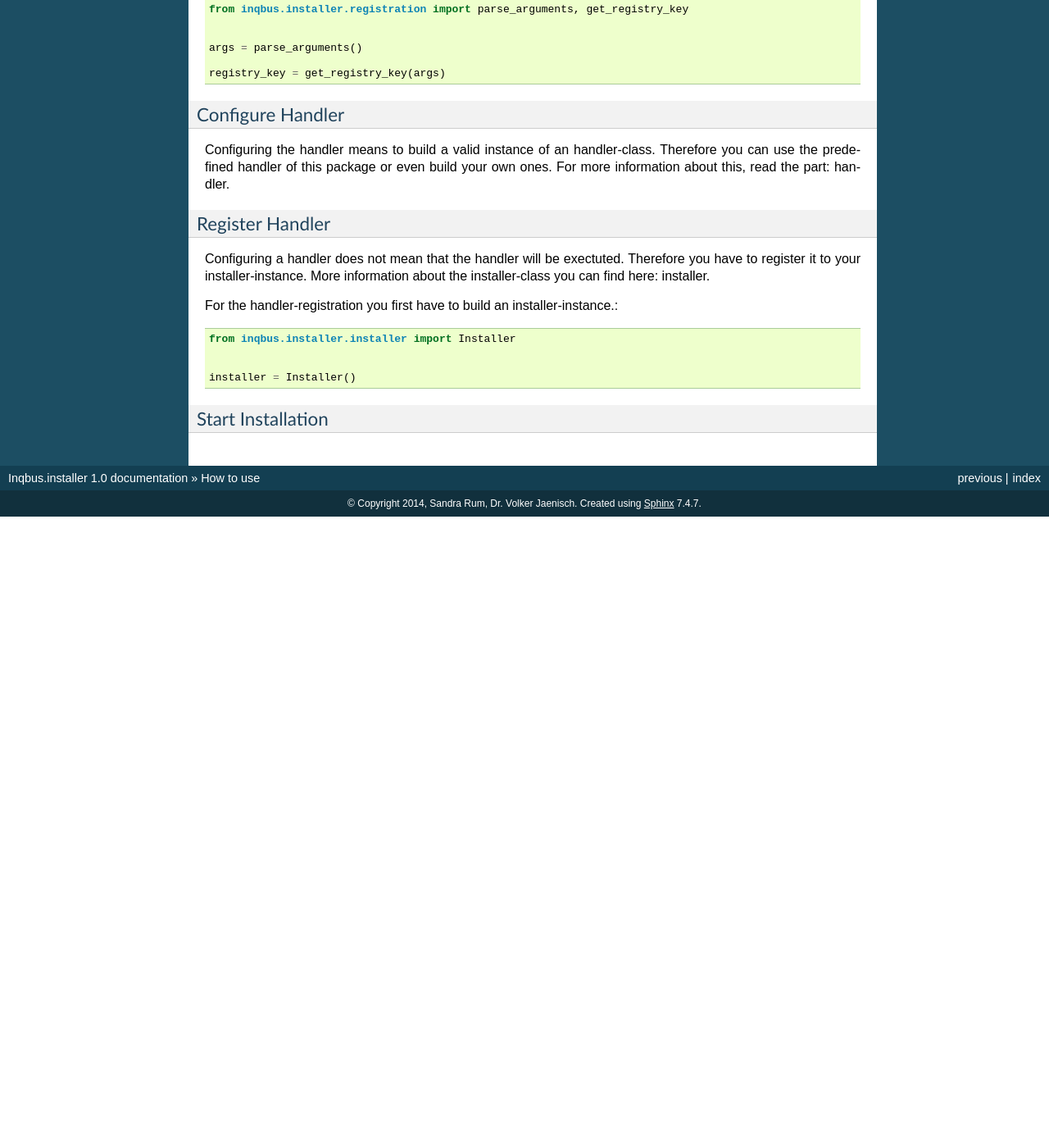
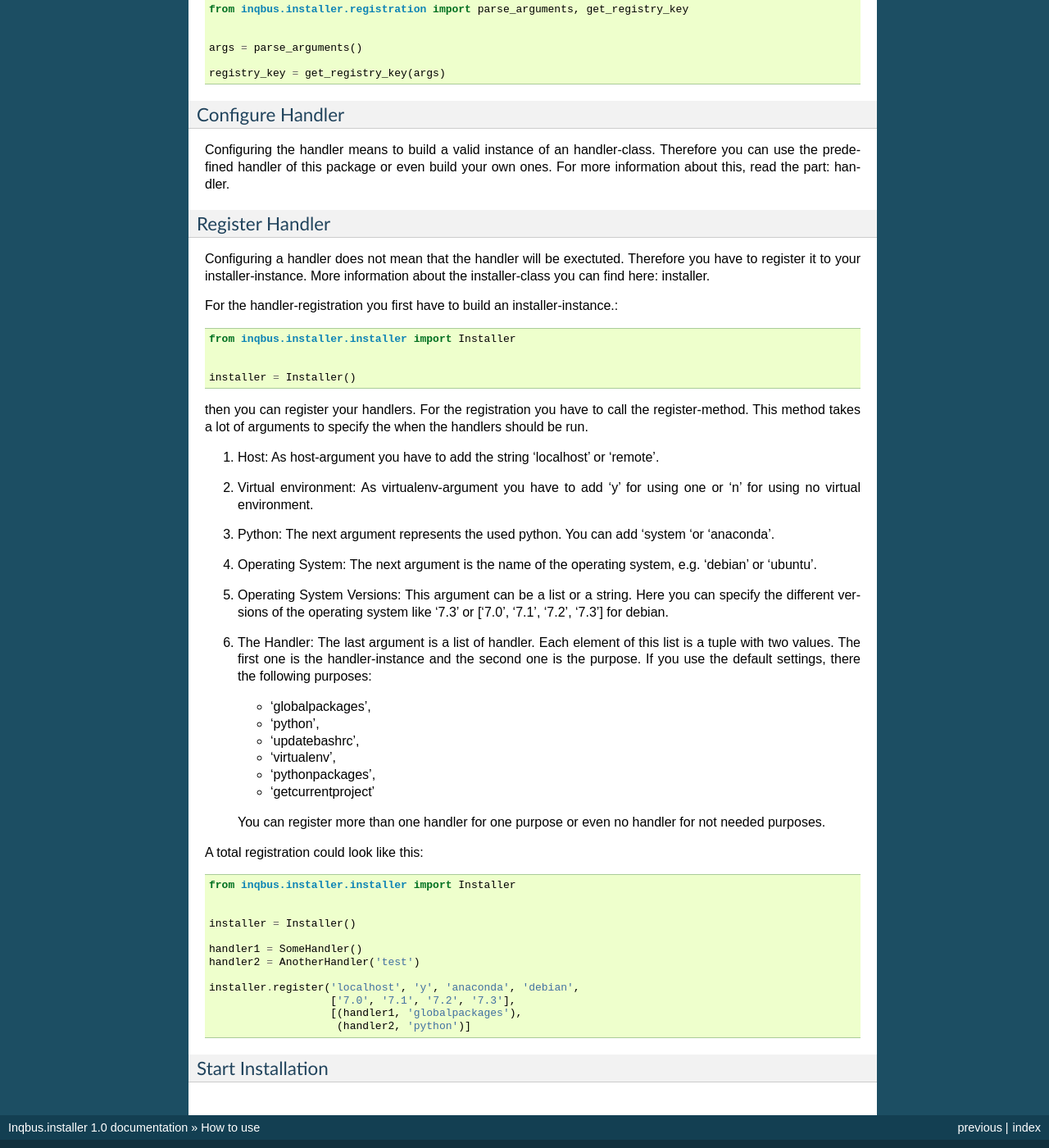
Before and after one commit to volkerjaenisch/inqbus.installer, a Sphinx documentation site: the page built from doc/source/howtouse.rst, in a window 1280 px wide and 1400 px high, scrolled down 587 px. Shown: the whole window at 82% size. Built offline with Sphinx 7.4.7, drawn with Linux system fonts in a browser that asks for light colours; before the commit the page ends 1217 px from its top, so only the background shows below that.

Commit message:
Completed Section 'Register Handler'

```diff
--- a/doc/source/howtouse.rst
+++ b/doc/source/howtouse.rst
@@ -55,7 +55,49 @@ For the handler-registration you first have to build an installer-instance.::
 
   installer = Installer()
 
+then you can register your handlers. For the registration you have to call the
+register-method. This method takes a lot of arguments to specify the when the
+handlers should be run.
 
+#. Host: As host-argument you have to add the string 'localhost' or 'remote'.
+#. Virtual environment: As virtualenv-argument you have to add 'y' for using
+   one or 'n' for using no virtual environment.
+#. Python: The next argument represents the used python. You can add 'system
+   'or 'anaconda'.
+#. Operating System: The next argument is the name of the operating system,
+   e.g. 'debian' or 'ubuntu'.
+#. Operating System Versions: This argument can be a list or a string. Here
+   you can specify the different versions of the operating system like '7.3'
+   or ['7.0', '7.1', '7.2', '7.3'] for debian.
+#. The Handler: The last argument is a list of handler. Each element of this
+   list is a tuple with two values. The first one is the handler-instance and
+   the second one is the purpose. If you use the default settings, there the
+   following purposes:
+
+   * 'globalpackages',
+   * 'python',
+   * 'updatebashrc',
+   * 'virtualenv',
+   * 'pythonpackages',
+   * 'getcurrentproject'
+
+   You can register more than one handler for one purpose or even no handler
+   for not needed purposes.
+
+A total registration could look like this: ::
+
+  from inqbus.installer.installer import Installer
+
+
+  installer = Installer()
+
+  handler1 = SomeHandler()
+  handler2 = AnotherHandler('test')
+
+  installer.register('localhost', 'y', 'anaconda', 'debian',
+                     ['7.0', '7.1', '7.2', '7.3'],
+                     [(handler1, 'globalpackages'),
+                      (handler2, 'python')]
 
 Start Installation
 ^^^^^^^^^^^^^^^^^^
```
